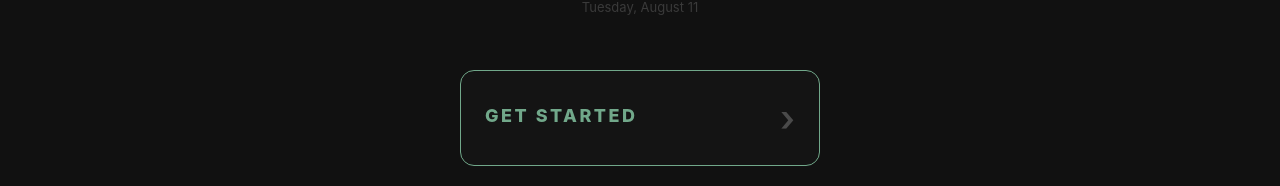
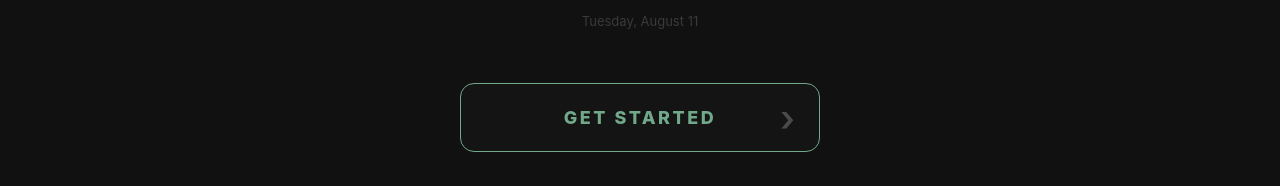
Before and after one commit to ts-skateiq/skateiq-daily-beta, a Next.js app: page / in a window 1280 px wide. Shown: the part 303-489 px from the top of the page. Built offline with nearby package versions, Linux system fonts and the light colour scheme; no server answers; a web font is replaced by a local one.

Commit message:
Center GET STARTED label in card, arrow stays right
Co-Authored-By: Claude Sonnet 4.6 <noreply@anthropic.com>

```diff
--- a/app/page.tsx
+++ b/app/page.tsx
@@ -99,7 +99,8 @@ export default function HubPage() {
               style={{
                 display: 'flex',
                 alignItems: 'center',
-                justifyContent: 'space-between',
+                justifyContent: 'center',
+                position: 'relative',
                 background: 'var(--surface)',
                 borderRadius: 14,
                 padding: '20px 24px',
@@ -109,19 +110,19 @@ export default function HubPage() {
                 border: `1px solid ${g.accent}`,
               }}
             >
-              <div>
+              <div style={{ textAlign: 'center' }}>
                 <div style={{
                   fontSize: 18,
                   fontWeight: 800,
                   letterSpacing: '0.14em',
                   color: g.accent,
-                  marginBottom: 5,
                 }}>
                   {g.label}
                 </div>
-                <div style={{ fontSize: 14, color: 'var(--text)' }}>{g.desc}</div>
               </div>
               <div style={{
+                position: 'absolute',
+                right: 24,
                 fontSize: 36,
                 color: status === 'won' ? g.accent : status === 'lost' ? '#CB8D82' : '#4a4a4a',
                 fontWeight: 600,
```
